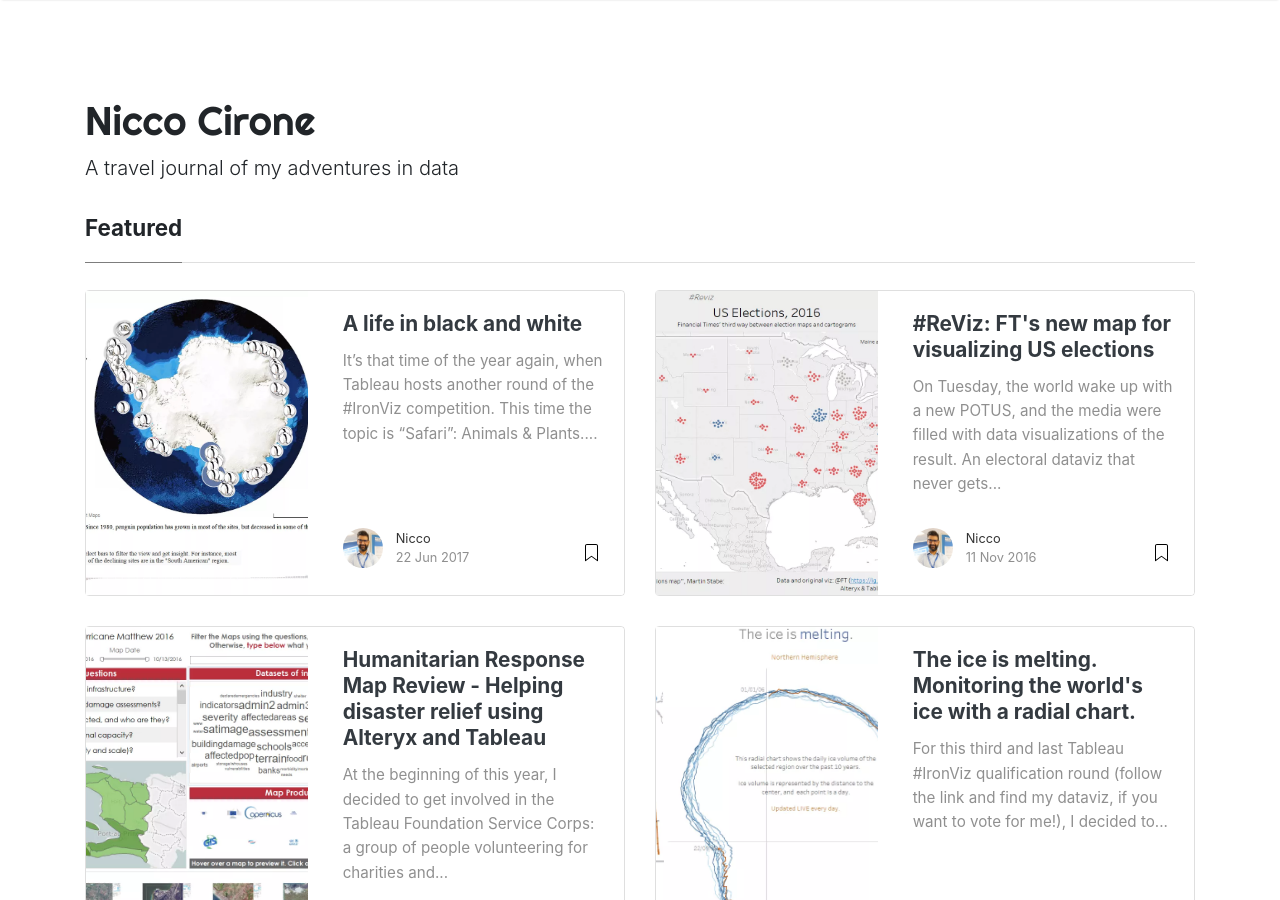
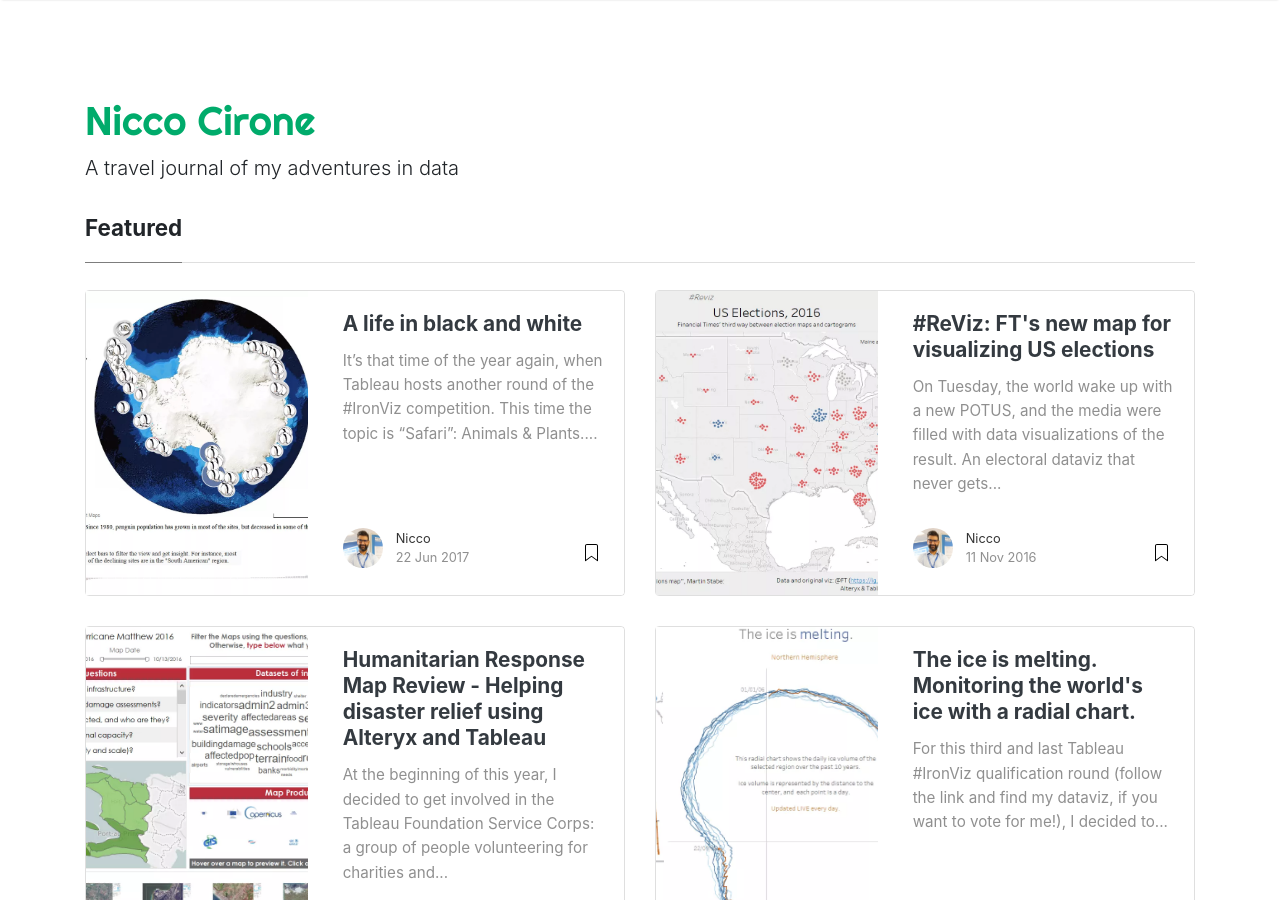
Before and after one commit to Nicco-Cirone/blog, a Jekyll site: the page built from index.html, in a window 1280 px wide and 900 px high. Built offline with Jekyll 4.4.1, drawn with Linux system fonts in a browser that asks for light colours; nearby versions of some CDN libraries; the list of posts is cut into pages by our own code.

Commit message:
Update default.html

```diff
--- a/_layouts/default.html
+++ b/_layouts/default.html
@@ -99,7 +99,7 @@
 <!-- Site Title
 ================================================== -->
 <div class="mainheading">
-    <h1 class="sitetitle" href="{{ site.baseurl }}"/>{{ site.name }}</h1>
+    <h1 class="sitetitle"><a href="{{ site.baseurl }}/">{{ site.name }}</a></h1>
     <p class="lead">
         {{ site.description }}
     </p>
```
